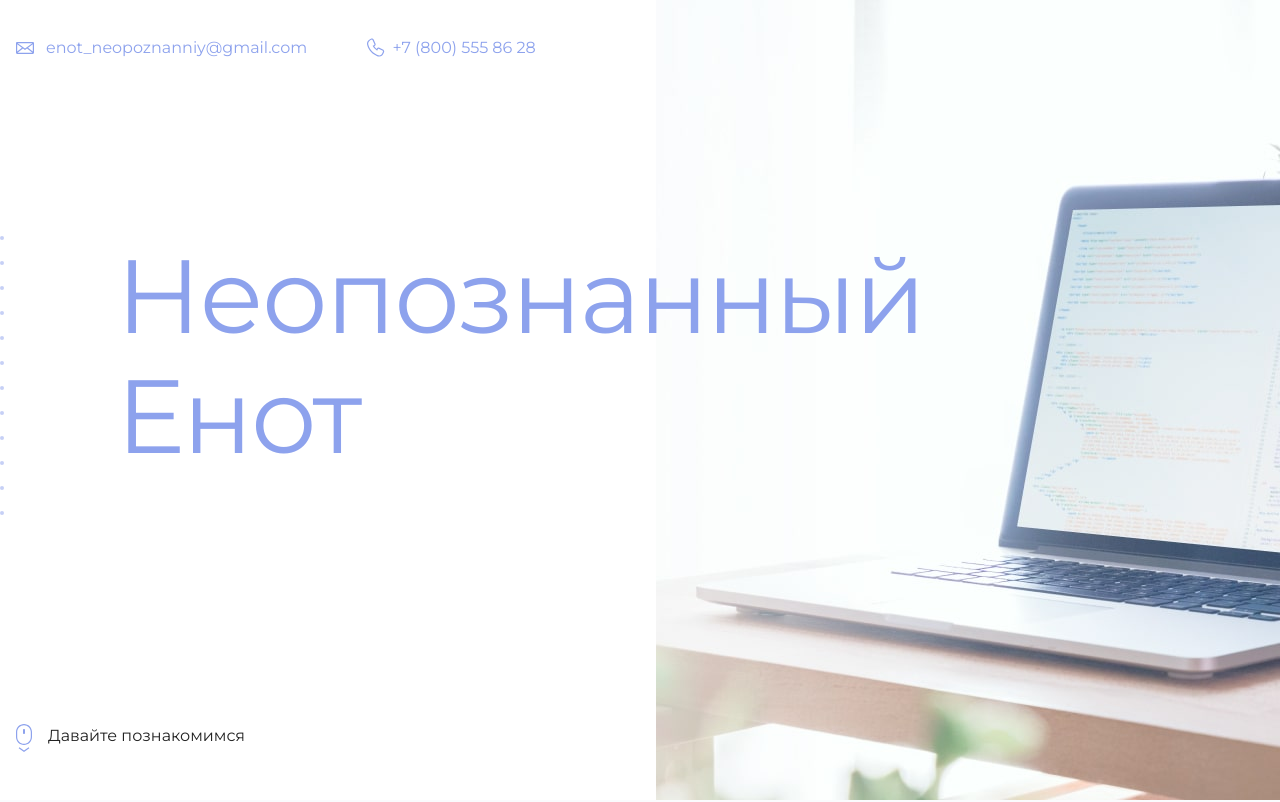
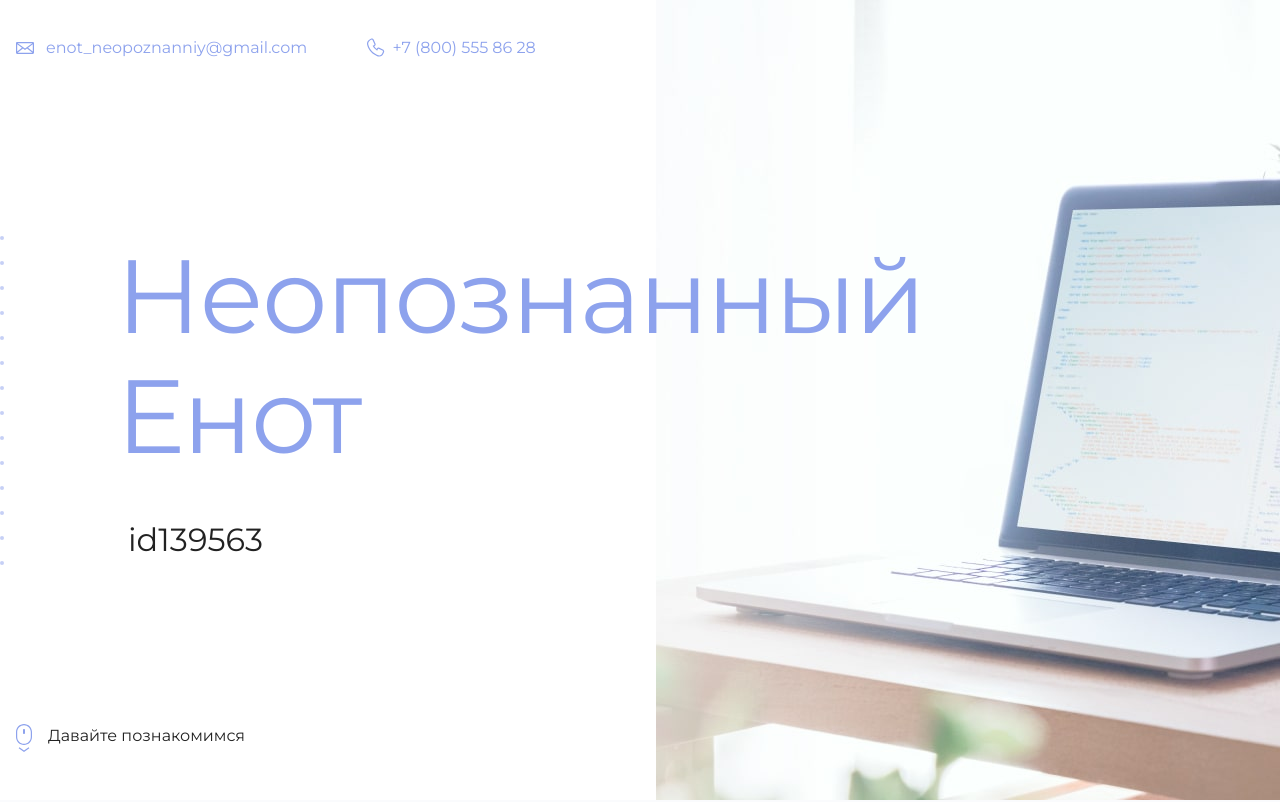
Before and after one commit to Voloskovskiy/my-site, a plain HTML site: page index.html in a window 1280 px wide. Shown: the top 802 px of the page. Drawn offline with Linux system fonts and the light colour scheme.

Commit message:
add user id

```diff
--- a/index.html
+++ b/index.html
@@ -19,7 +19,7 @@
       <section class="hero-image">
         <div class="container">
           <h1 class="heading">Неопознанный Енот</h1>
-          <p><!-- Тут ваш id на сайте Академии --></p>
+          <p>id139563</p>
         </div>
       </section>
 
```
